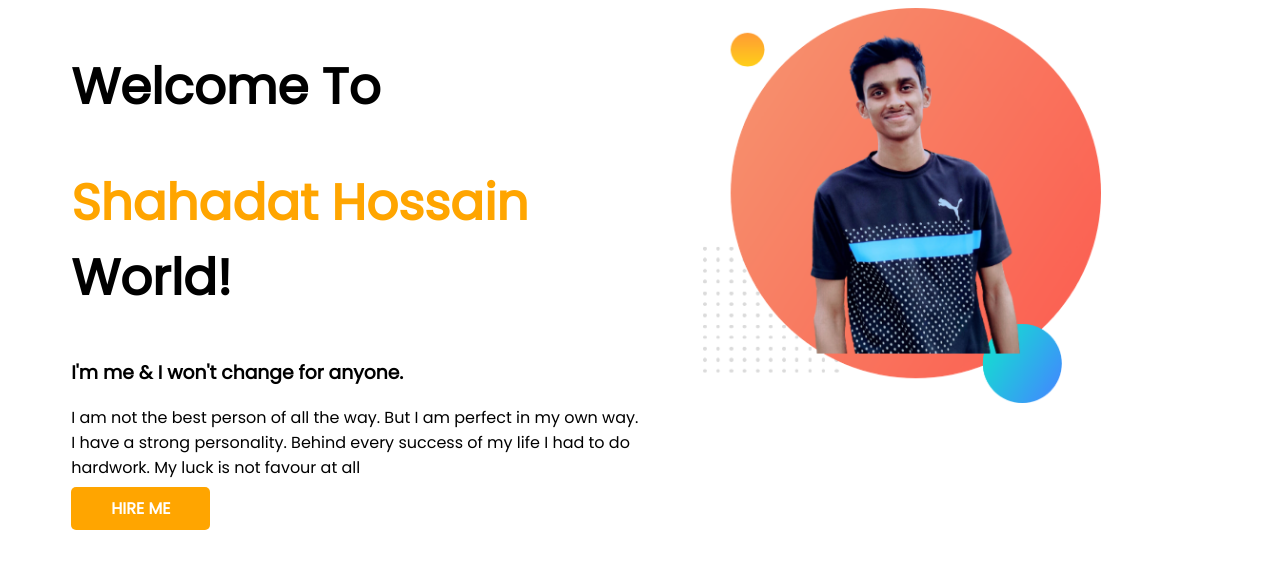
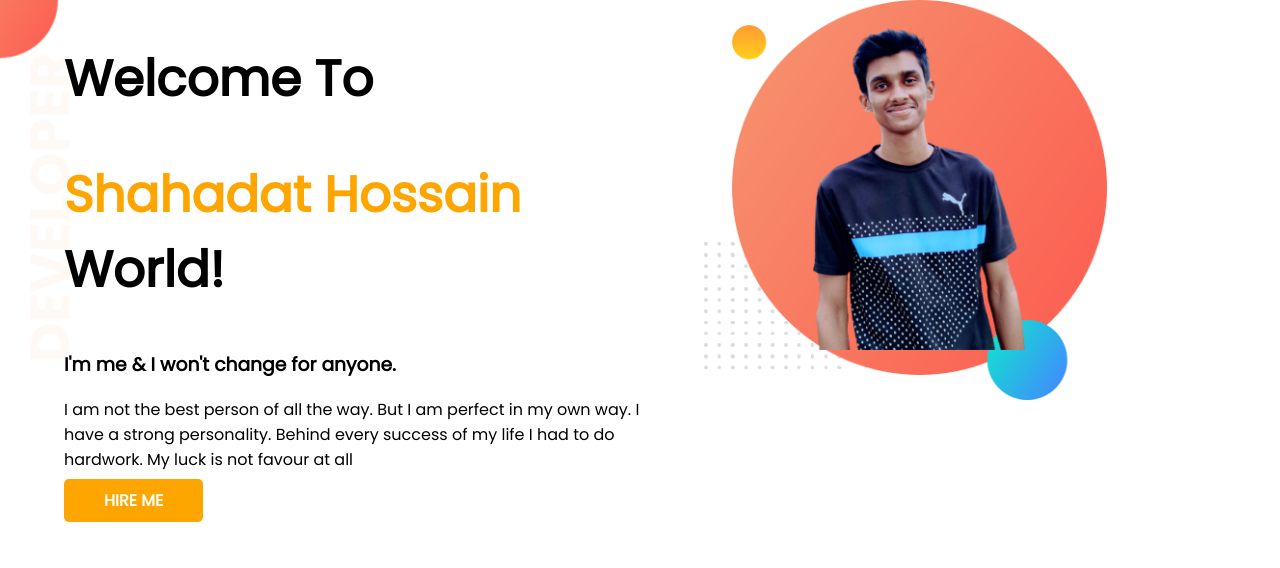
Before and after one commit to Shahadat0009/second-repo, a plain HTML site: page index.html in a window 1280 px wide. Drawn offline with Linux system fonts and the light colour scheme.

Commit message:
top-banner

```diff
--- a/index.html
+++ b/index.html
@@ -13,7 +13,7 @@
 </head>
 
 <body>
-    <section>
+    <section class="top-banner">
         <div class="half-width">
             <h1>Welcome To</h1>
             <h1><span class="orange-color">Shahadat Hossain</span> World!</h1>
--- a/style.css
+++ b/style.css
@@ -1,5 +1,6 @@
 body {
     font-family: 'Poppins', sans-serif;
+    margin: 0%;
 }
 
 h1 {
@@ -32,3 +33,8 @@ section {
     padding: 10px 40px;
     border-radius: 5px;
 }
+
+.top-banner {
+    background-image: url(design/top-banner.png);
+    background-repeat: no-repeat;
+}
```
Also changed, not shown: design/top-banner.png (added).
